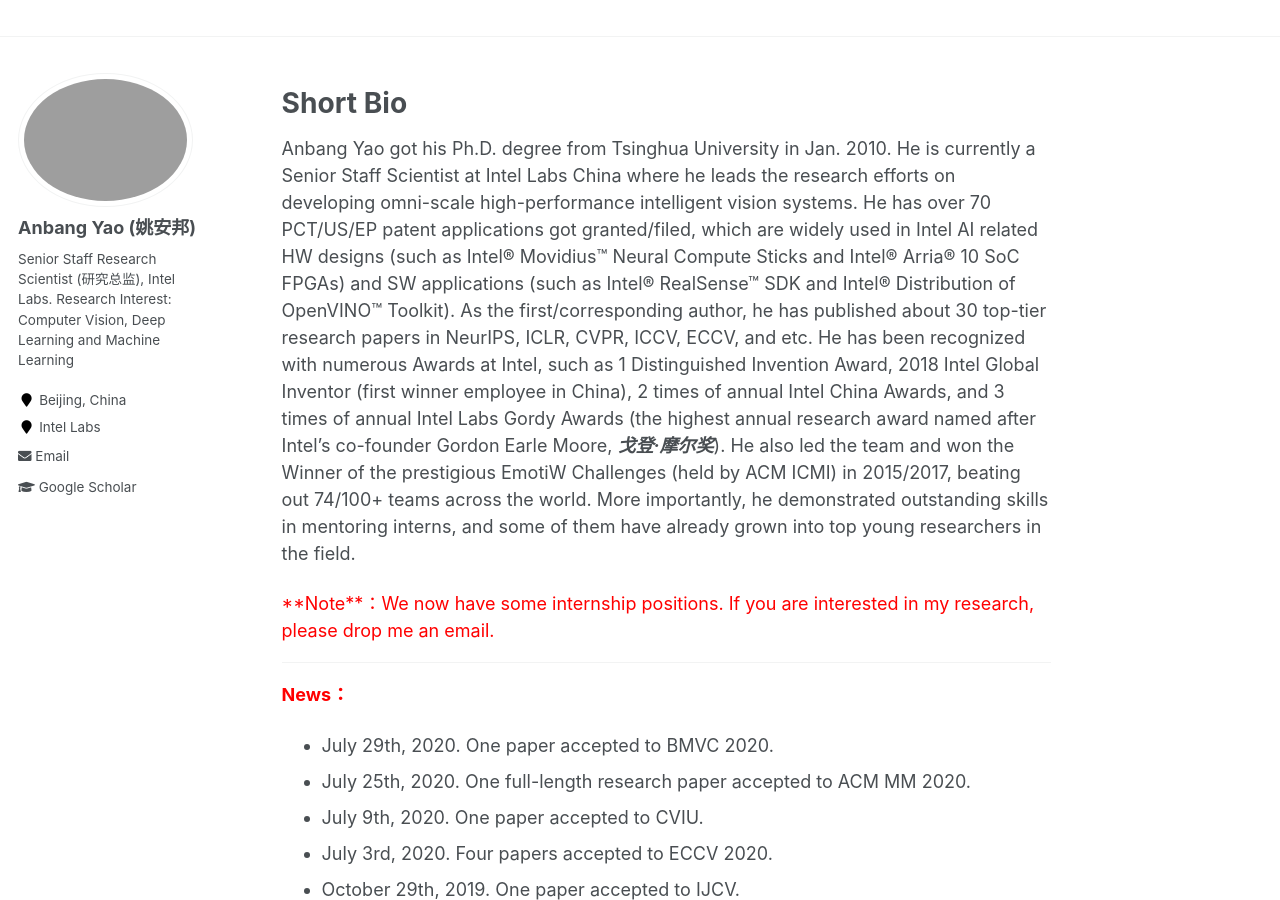
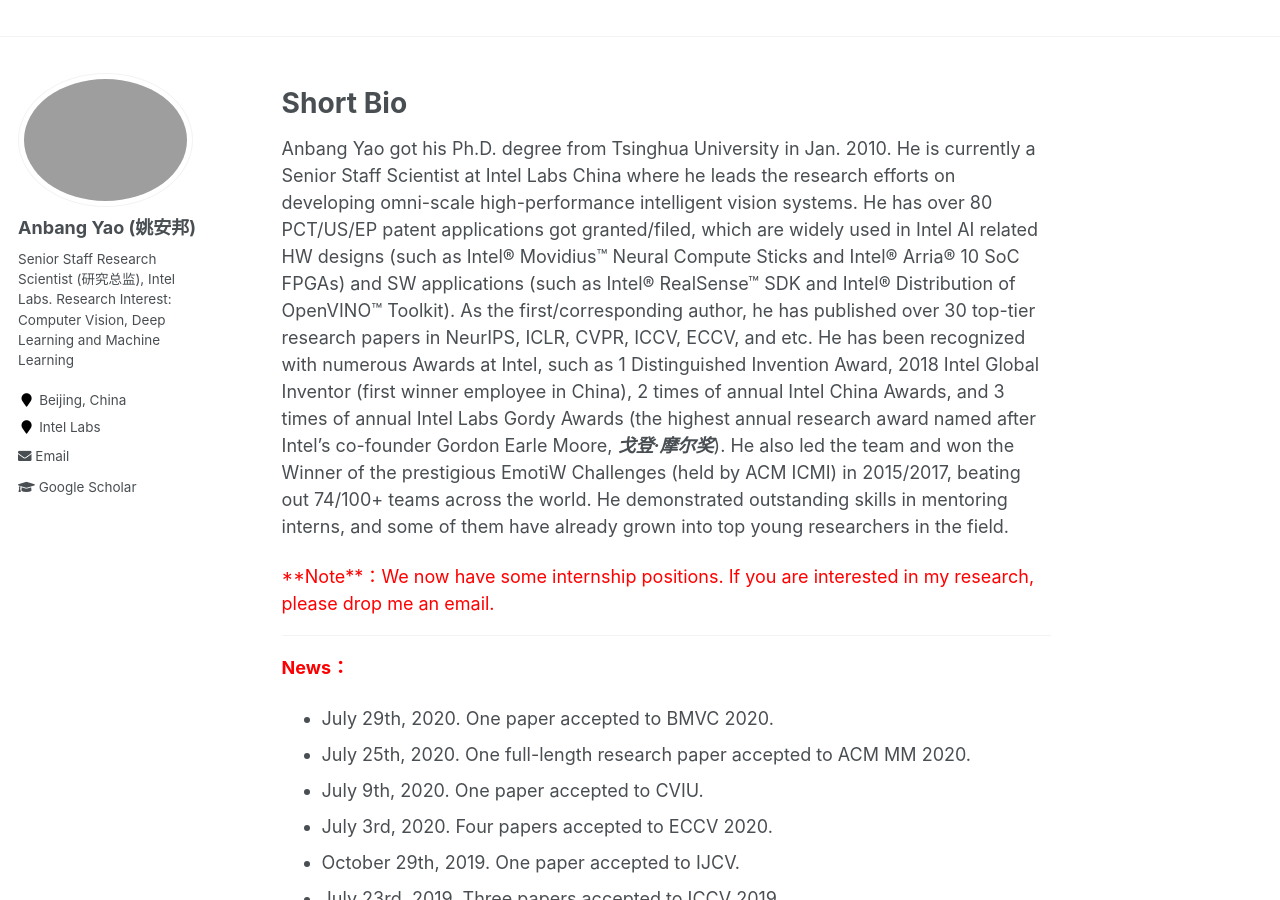
Before and after one commit to YaoAnbang/YaoAnbang.github.io, a Jekyll site: the page built from _pages/about.md, in a window 1280 px wide and 900 px high. Built offline with Jekyll 4.4.1, drawn with Linux system fonts in a browser that asks for light colours.

Commit message:
Update about.md

```diff
--- a/_pages/about.md
+++ b/_pages/about.md
@@ -11,7 +11,7 @@
 Short Bio
 =====
 
-Anbang Yao got his Ph.D. degree from Tsinghua University in Jan. 2010. He is currently a Senior Staff Scientist at Intel Labs China where he leads the research efforts on developing omni-scale high-performance intelligent vision systems. He has over 70 PCT/US/EP patent applications got granted/filed, which are widely used in Intel AI related HW designs (such as Intel® Movidius™ Neural Compute Sticks and Intel® Arria® 10  SoC FPGAs) and SW applications (such as Intel® RealSense™ SDK and Intel® Distribution of OpenVINO™ Toolkit). As the first/corresponding author, he has published about 30 top-tier research papers in NeurIPS, ICLR, CVPR, ICCV, ECCV, and etc. He has been recognized with numerous Awards at Intel, such as 1 Distinguished Invention Award, 2018 Intel Global Inventor (first winner employee in China), 2 times of annual Intel China Awards, and 3 times of annual Intel Labs Gordy Awards (the highest annual research award named after Intel's co-founder Gordon Earle Moore, ***戈登·摩尔奖***). He also led the team and won the Winner of the prestigious EmotiW Challenges (held by ACM ICMI) in 2015/2017, beating out 74/100+ teams across the world. More importantly, he demonstrated outstanding skills in mentoring interns, and some of them have already grown into top young researchers in the field.
+Anbang Yao got his Ph.D. degree from Tsinghua University in Jan. 2010. He is currently a Senior Staff Scientist at Intel Labs China where he leads the research efforts on developing omni-scale high-performance intelligent vision systems. He has over 80 PCT/US/EP patent applications got granted/filed, which are widely used in Intel AI related HW designs (such as Intel® Movidius™ Neural Compute Sticks and Intel® Arria® 10  SoC FPGAs) and SW applications (such as Intel® RealSense™ SDK and Intel® Distribution of OpenVINO™ Toolkit). As the first/corresponding author, he has published over 30 top-tier research papers in NeurIPS, ICLR, CVPR, ICCV, ECCV, and etc. He has been recognized with numerous Awards at Intel, such as 1 Distinguished Invention Award, 2018 Intel Global Inventor (first winner employee in China), 2 times of annual Intel China Awards, and 3 times of annual Intel Labs Gordy Awards (the highest annual research award named after Intel's co-founder Gordon Earle Moore, ***戈登·摩尔奖***). He also led the team and won the Winner of the prestigious EmotiW Challenges (held by ACM ICMI) in 2015/2017, beating out 74/100+ teams across the world. He demonstrated outstanding skills in mentoring interns, and some of them have already grown into top young researchers in the field.
 
 <font color="red">**Note**：We now have some internship positions. If you are interested in my research, please drop me an email. </font>
 ---
```
